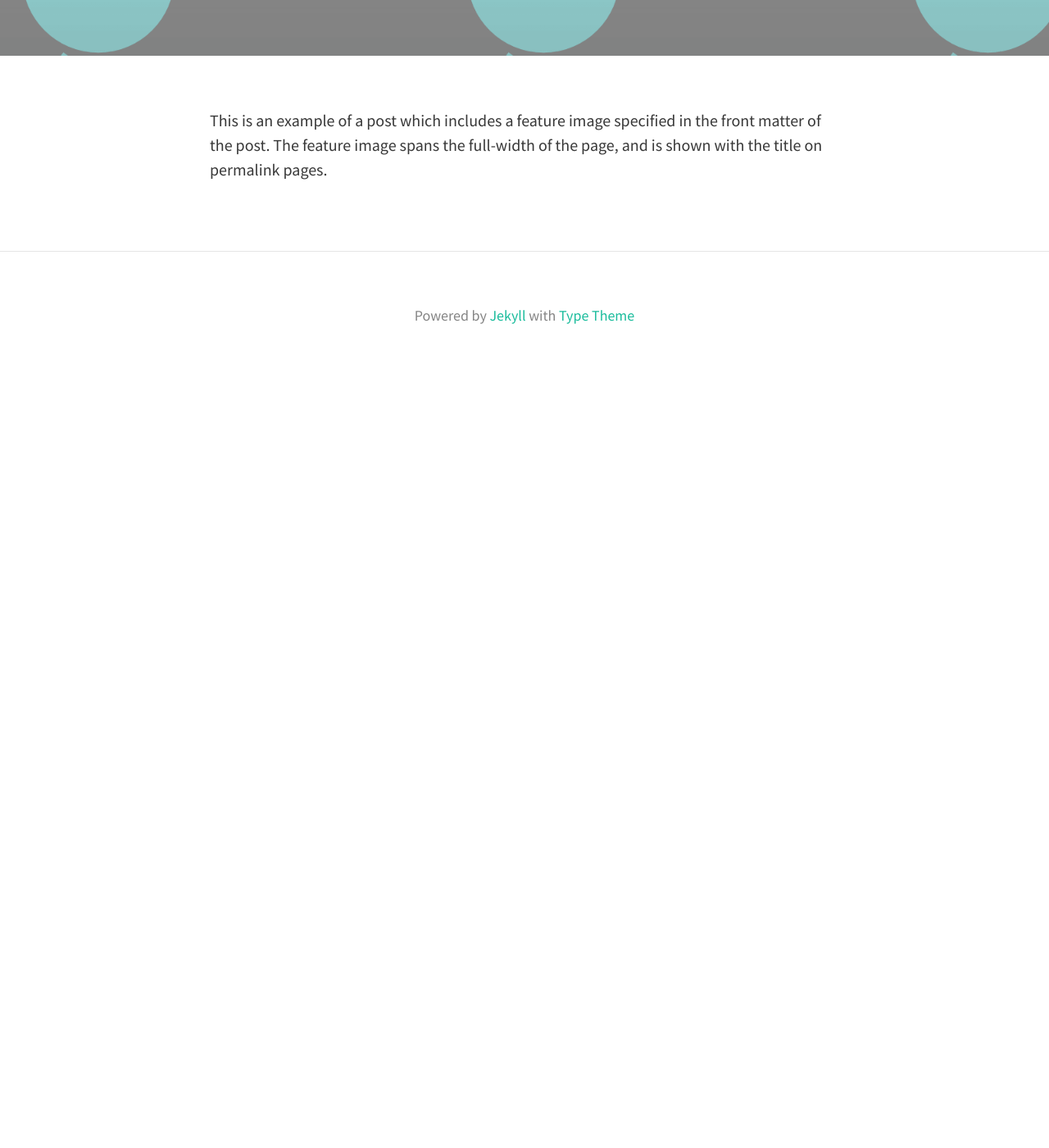
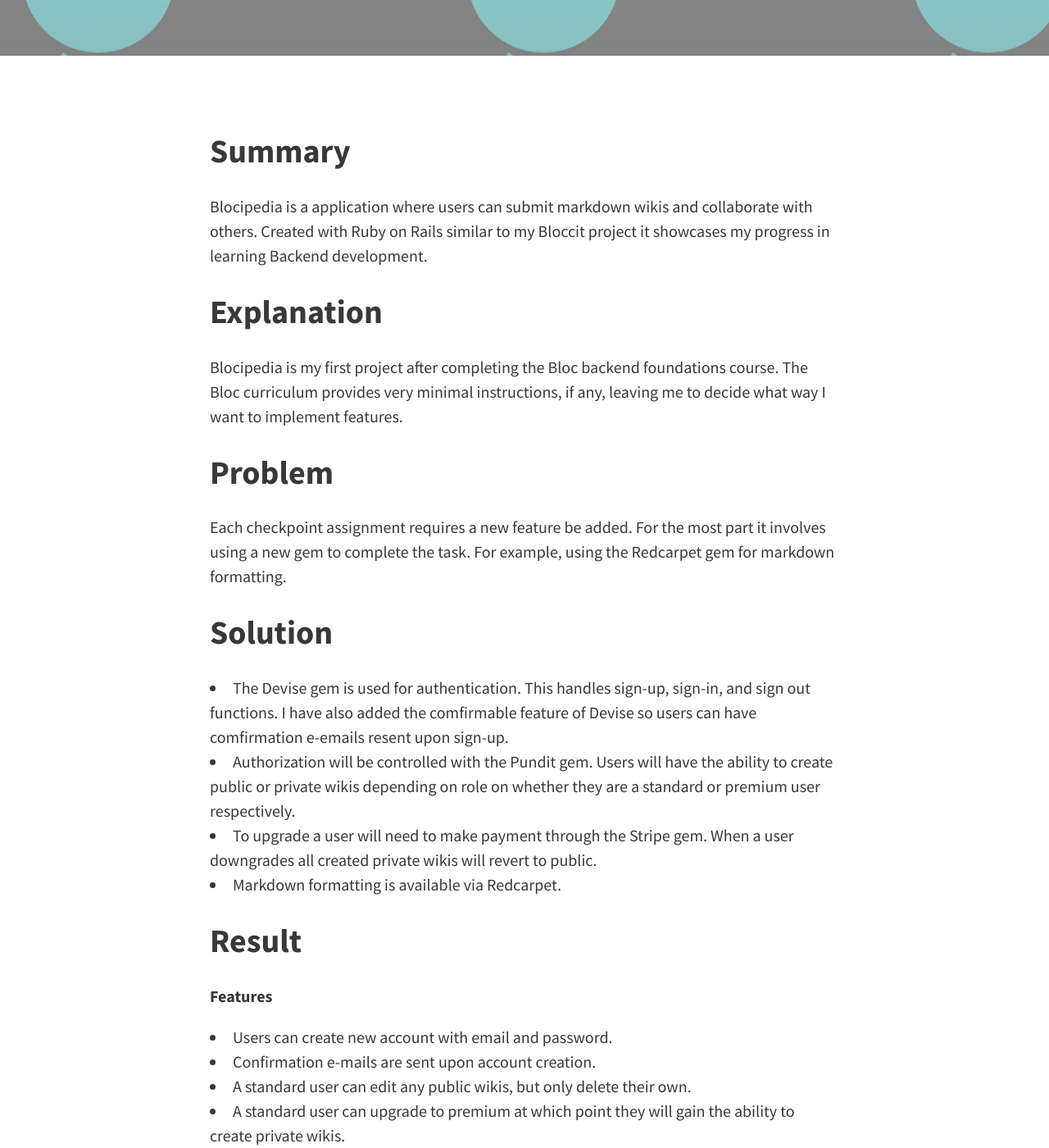
Before and after one commit to cdekk3r/blocportfolio, a Jekyll site: the page built from _portfolio/blocipedia.md, in a window 1280 px wide and 1400 px high, scrolled down 344 px. Shown: the whole window at 82% size. Built offline with Jekyll 4.4.1, drawn with Linux system fonts in a browser that asks for light colours; nearby versions of some CDN libraries; before the commit the page ends 900 px from its top, so only the background shows below that; some of the changed text lies outside the part shown.

Commit message:
case studies

```diff
--- a/_portfolio/blocipedia.md
+++ b/_portfolio/blocipedia.md
@@ -6,4 +6,39 @@ thumbnail-path: "https://d13yacurqjgara.cloudfront.net/users/3217/screenshots/16
 short-description: An app that allows users to create public or private markdown-based wikis as well as collaborate with others.
 
 ---
-This is an example of a post which includes a feature image specified in the front matter of the post. The feature image spans the full-width of the page, and is shown with the title on permalink pages.
+<h2>Summary</h2>
+
+Blocipedia is a application where users can submit markdown wikis and collaborate with others. Created with Ruby on Rails similar to my Bloccit project it showcases my progress in learning Backend development.
+
+<h2>Explanation</h2>
+
+Blocipedia is my first project after completing the Bloc backend foundations course. The Bloc curriculum provides very minimal instructions, if any, leaving me to decide what way I want to implement features.
+
+
+<h2>Problem</h2>
+
+Each checkpoint assignment requires a new feature be added. For the most part it involves using a new gem to complete the task. For example, using the Redcarpet gem for markdown formatting.
+
+<h2>Solution</h2>
+
+- The Devise gem is used for authentication. This handles sign-up, sign-in, and sign out functions. I have also added the comfirmable feature of Devise so users can have comfirmation e-emails resent upon sign-up.
+- Authorization will be controlled with the Pundit gem. Users will have the ability to create public or private wikis depending on role on whether they are a standard or premium user respectively.
+- To upgrade a user will need to make payment through the Stripe gem. When a user downgrades all created private wikis will revert to public.
+- Markdown formatting is available via Redcarpet.
+
+<h2>Result</h2>
+
+**Features**
+
+- Users can create new account with email and password.
+- Confirmation e-mails are sent upon account creation.
+- A standard user can edit any public wikis, but only delete their own.
+- A standard user can upgrade to premium at which point they will gain the ability to create private wikis.
+- A premium user can downgrade to standard making all private wikis public.
+- Deleting a user account will delete all associated wikis.
+- Users can also add collaborators to give access to private wikis.
+
+<h2>Conclusion</h2>
+
+Upon completion of the project I feel I've reinforced my knowledge of Backend development. After having to use multiple different gems I feel much more confident with the process. I have to admit taking on a project such as this with
+minimal instruction is daunting and I hope to become more comfortable with the creative freedom I'm given on future projects.
```
Also changed, not shown: _portfolio/bloccit.md (+33 -1 lines), _portfolio/blocjams.md (+27 -1 lines).
